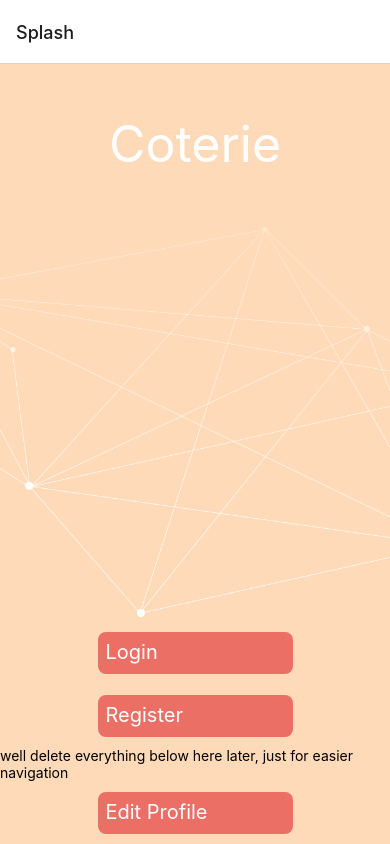
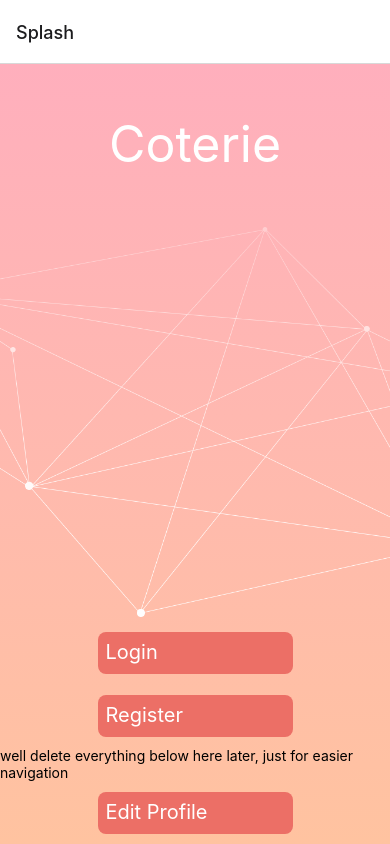
Before and after one commit to dgibb/HackathonFrontEnd, a React Native app: screen /Splash in a window 390 px wide. Built offline with nearby package versions, Linux system fonts and the light colour scheme.

Commit message:
added gradient for splash screen

```diff
--- a/pages/splash-screen.js
+++ b/pages/splash-screen.js
@@ -12,8 +12,8 @@ function SplashScreen({ navigation }) {
   }
 
   return (
-    <View style={styles.body}>
-
+    <View style={styles.container}>
+      <LinearGradient colors={['#FFAFBD', '#ffc3a0']} style={styles.gradient}>
       <View style={styles.upper}>
         <Text style={styles.appname}>Coterie</Text>
         <Image
@@ -45,19 +45,24 @@ function SplashScreen({ navigation }) {
         </TouchableOpacity>
 
       </View>
+      </LinearGradient>
     </View>
   );
 }
 
 const styles = StyleSheet.create({
+  container: {
+    flex: 1,
+  },
+  gradient: {
+    flex: 1,
+  },
   body: {
     flexDirection: "column",
     flex:1,
-    backgroundColor: 'peachpuff',
   },
   upper: {
     flex: 10,
-    backgroundColor: 'peachpuff',
   },
   appname: {
     marginTop: 50,
@@ -67,7 +72,6 @@ const styles = StyleSheet.create({
   },
   lower: {
     flex: 4,
-    backgroundColor: 'peachpuff',
   },
   button: {
     textAlign: 'center',
@@ -88,6 +92,7 @@ const styles = StyleSheet.create({
     position: 'fixed',
     width: '100%',
     height: '100vw',
+    alignContent:'center',
     top: '50%',
     transform: 'translateY(-50%)',
   }
```
